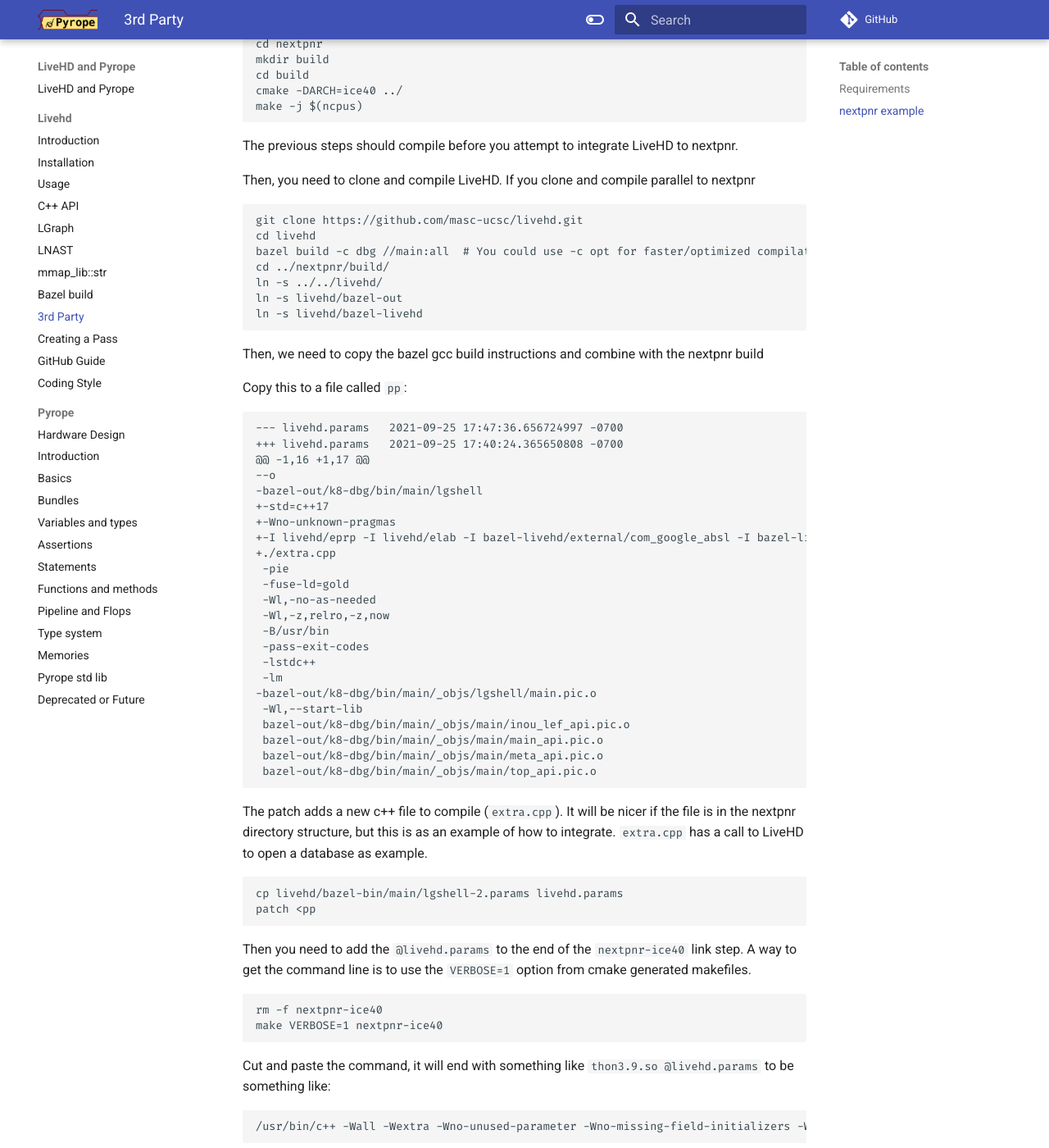
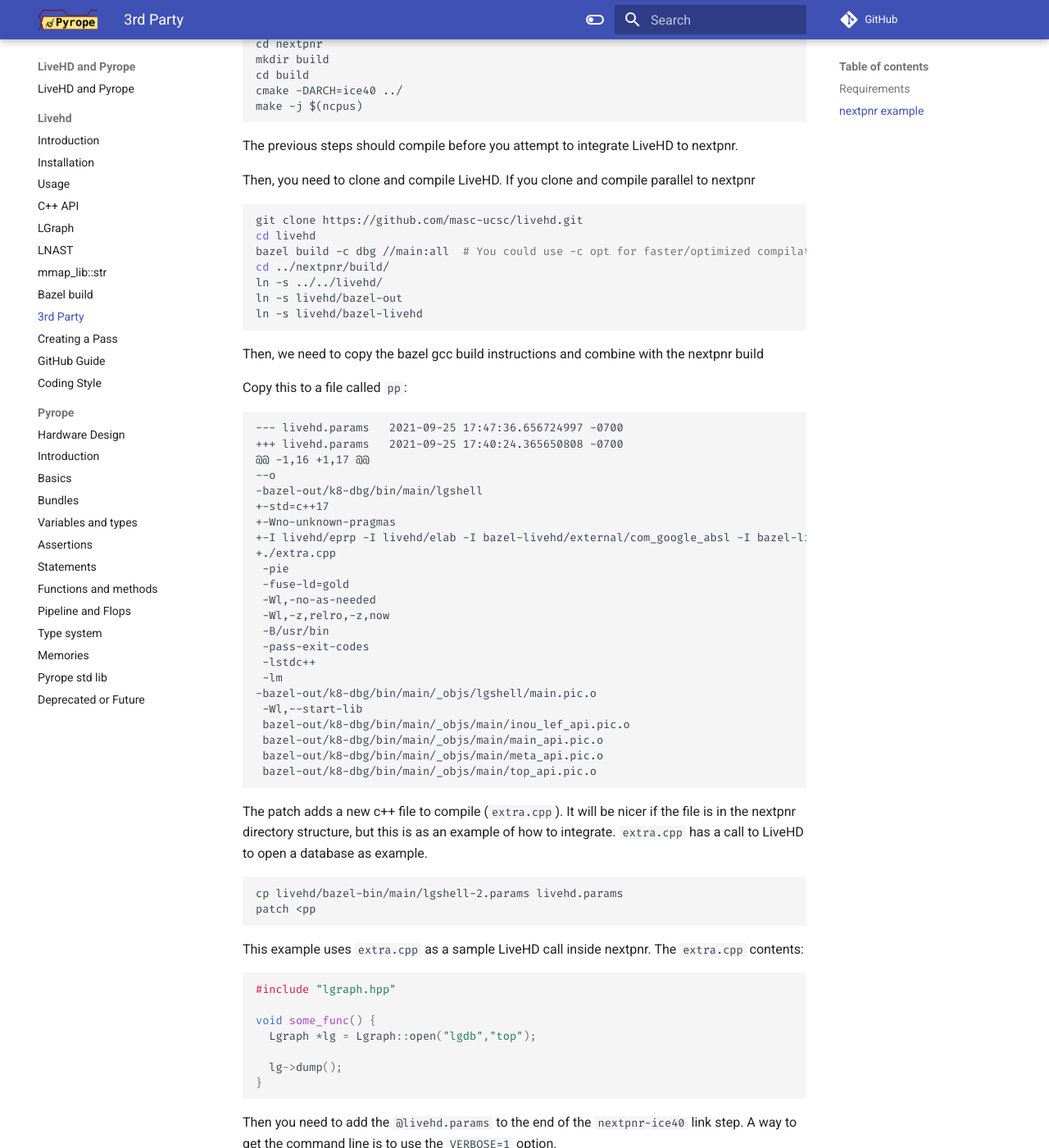
Before and after one commit to masc-ucsc/docs, an MkDocs documentation site: the page built from docs/livehd/10b-3rdparty.md, in a window 1280 px wide and 1400 px high, scrolled down 1025 px. Shown: the whole window at 82% size. Built offline with MkDocs 1.6.1 and Material for MkDocs 9.7.7, drawn with Linux system fonts in a browser that asks for light colours; comment, search, counter and statistics services are not loaded.

Commit message:
patch nextpnr extra missing code

````diff
--- a/docs/livehd/10b-3rdparty.md
+++ b/docs/livehd/10b-3rdparty.md
@@ -53,7 +53,7 @@ The previous steps should compile before you attempt to integrate LiveHD to next
 
 Then, you need to clone and compile LiveHD. If you clone and compile parallel to nextpnr
 
-```
+```bash
 git clone https://github.com/masc-ucsc/livehd.git
 cd livehd
 bazel build -c dbg //main:all  # You could use -c opt for faster/optimized compilation
@@ -66,7 +66,7 @@ ln -s livehd/bazel-livehd
 Then, we need to copy the bazel gcc build instructions and combine with the nextpnr build
 
 Copy this to a file called `pp`:
-```
+```patch
 --- livehd.params	2021-09-25 17:47:36.656724997 -0700
 +++ livehd.params	2021-09-25 17:40:24.365650808 -0700
 @@ -1,16 +1,17 @@
@@ -99,8 +99,20 @@ cp livehd/bazel-bin/main/lgshell-2.params livehd.params
 patch <pp
 ```
 
+This example uses `extra.cpp` as a sample LiveHD call inside nextpnr. The `extra.cpp` contents:
+
+```c++
+#include "lgraph.hpp"
+
+void some_func() {
+  Lgraph *lg = Lgraph::open("lgdb","top");
+
+  lg->dump();
+}
+```
+
 Then you need to add the `@livehd.params` to the end of the `nextpnr-ice40` link step. A way to get the command line
-is to use the `VERBOSE=1` option from cmake generated makefiles.
+is to use the `VERBOSE=1` option.
 
 ```
 rm -f nextpnr-ice40
````
